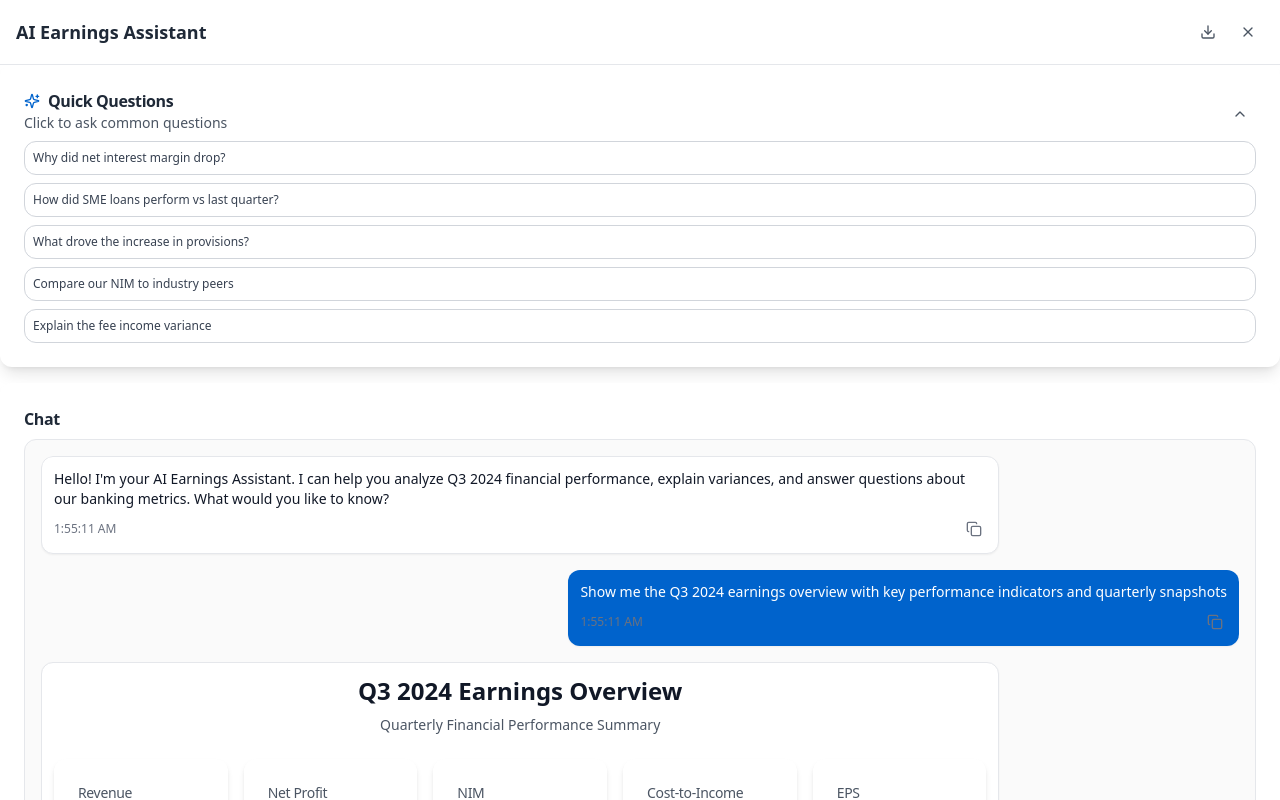
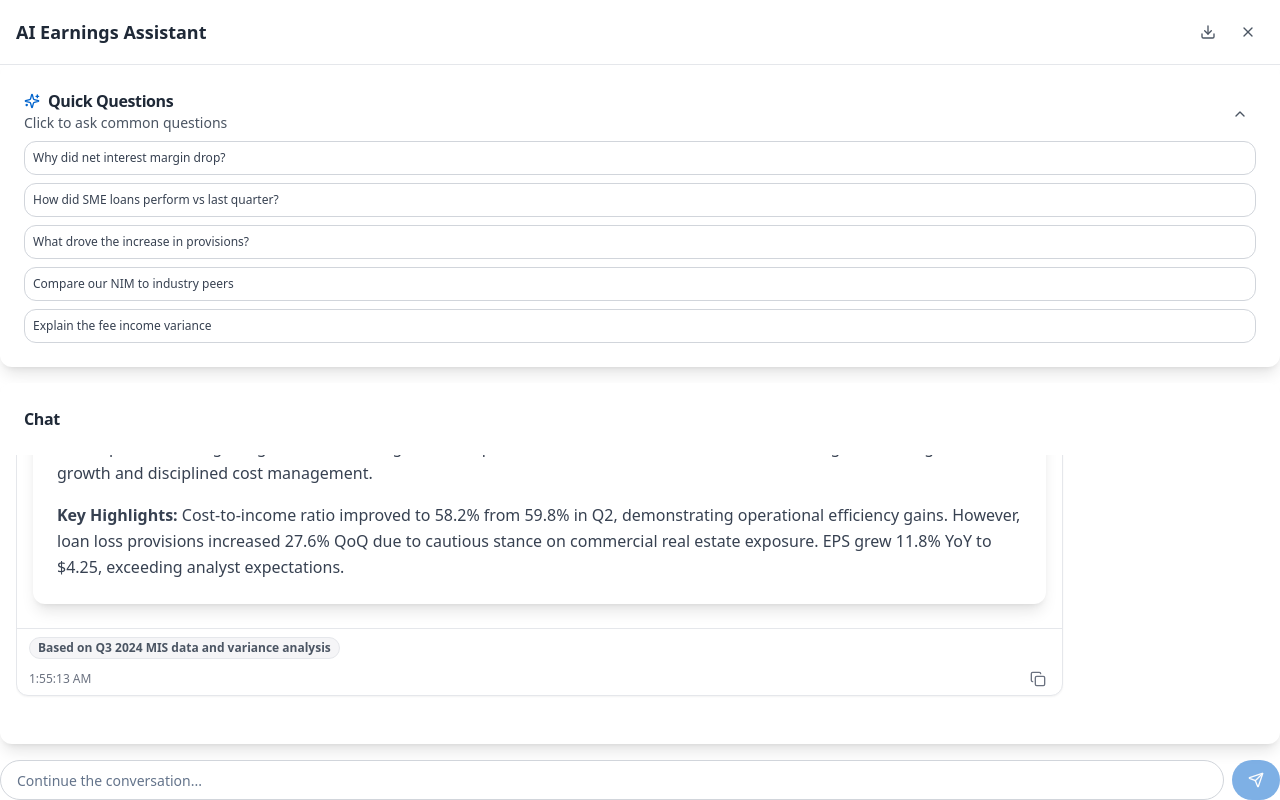
Before and after one commit to arunchangotra/project, a Next.js app: page / in a window 1280 px wide. Both pictures are taken after a click on the element 298 px from the left and 790 px from the top of the page. Shown: the top 800 px of the page. Built offline with nearby package versions, Linux system fonts and the light colour scheme.

Commit message:
fix: enhance chat window scroll functionality
Fix chat scroll issues with smooth auto-scroll and layout fixes.

#VERCEL_SKIP

Co-authored-by: Arun Changotra <109659502+arunchangotra@users.noreply.github.com>

```diff
--- a/app/globals.css
+++ b/app/globals.css
@@ -80,3 +80,29 @@
     -moz-osx-font-smoothing: grayscale;
   }
 }
+
+/* Custom scrollbar styles for smooth scrolling */
+@layer utilities {
+  .scroll-smooth {
+    scroll-behavior: smooth;
+  }
+
+  /* Custom scrollbar for webkit browsers */
+  .custom-scrollbar::-webkit-scrollbar {
+    width: 6px;
+  }
+
+  .custom-scrollbar::-webkit-scrollbar-track {
+    background: #f1f5f9;
+    border-radius: 3px;
+  }
+
+  .custom-scrollbar::-webkit-scrollbar-thumb {
+    background: #cbd5e1;
+    border-radius: 3px;
+  }
+
+  .custom-scrollbar::-webkit-scrollbar-thumb:hover {
+    background: #94a3b8;
+  }
+}
--- a/components/chat-interface.tsx
+++ b/components/chat-interface.tsx
@@ -2,7 +2,7 @@
 
 import type React from "react"
 
-import { useState, useEffect } from "react"
+import { useState, useEffect, useRef } from "react"
 import { Card, CardContent, CardDescription, CardHeader, CardTitle } from "@/components/ui/card"
 import { Button } from "@/components/ui/button"
 import { Input } from "@/components/ui/input"
@@ -215,6 +215,19 @@ export function ChatInterface({ isMaximized, initialMessage }: ChatInterfaceProp
   const [isLoading, setIsLoading] = useState(false)
   const [showQuickQuestions, setShowQuickQuestions] = useState(true)
 
+  // Ref for auto-scrolling to bottom
+  const messagesEndRef = useRef<HTMLDivElement>(null)
+  const scrollAreaRef = useRef<HTMLDivElement>(null)
+
+  // Auto-scroll to bottom when new messages are added
+  const scrollToBottom = () => {
+    messagesEndRef.current?.scrollIntoView({ behavior: "smooth" })
+  }
+
+  useEffect(() => {
+    scrollToBottom()
+  }, [messages])
+
   // Effect to handle initial message from feature cards
   useEffect(() => {
     if (initialMessage) {
@@ -303,9 +316,11 @@ export function ChatInterface({ isMaximized, initialMessage }: ChatInterfaceProp
   }
 
   return (
-    <div className="flex flex-col h-full">
+    <div className="flex flex-col h-full max-h-screen">
+      {/* Quick Questions Card - Fixed at top */}
       {isMaximized && (
-        <Card className="shadow-lg rounded-xl border-none mb-4">
+        <div className="flex-shrink-0 mb-4">
+          <Card className="shadow-lg rounded-xl border-none">
             <CardHeader className="pb-2 flex flex-row items-center justify-between">
               <div>
                 <CardTitle className="text-base font-semibold flex items-center space-x-2 text-gray-800">
@@ -342,29 +357,36 @@ export function ChatInterface({ isMaximized, initialMessage }: ChatInterfaceProp
               </CardContent>
             )}
           </Card>
+        </div>
       )}
 
-      <Card className="shadow-lg rounded-xl border-none flex flex-col flex-1">
-        <CardHeader className="pb-2">
+      {/* Chat Messages Area - Scrollable */}
+      <div className="flex-1 min-h-0">
+        <Card className="shadow-lg rounded-xl border-none h-full flex flex-col">
+          <CardHeader className="pb-2 flex-shrink-0">
             <CardTitle className="text-base font-semibold text-gray-800">Chat</CardTitle>
           </CardHeader>
-        <CardContent className="flex flex-col flex-1 space-y-4">
-          <ScrollArea className="flex-1 w-full border border-gray-200 rounded-xl p-4 bg-apple-gray-50">
-            <div className="space-y-4">
+          <CardContent className="flex-1 flex flex-col min-h-0 p-4">
+            <ScrollArea ref={scrollAreaRef} className="flex-1 w-full pr-4" style={{ height: "calc(100vh - 300px)" }}>
+              <div className="space-y-4 pb-4">
                 {messages.map((message) => (
                   <div key={message.id} className={`flex ${message.type === "user" ? "justify-end" : "justify-start"}`}>
                     <div
-                    className={`max-w-[80%] rounded-xl p-3 shadow-sm ${
+                      className={`max-w-[85%] rounded-xl shadow-sm ${
                         message.type === "user"
-                        ? "bg-apple-blue-600 text-white"
+                          ? "bg-apple-blue-600 text-white p-3"
                           : "bg-white text-gray-900 border border-gray-200"
                       }`}
                     >
-                    <div className="text-sm">
-                      {typeof message.content === "string" ? message.content : message.content}
+                      <div className={message.type === "user" ? "text-sm" : ""}>
+                        {typeof message.content === "string" ? (
+                          <div className="p-3">{message.content}</div>
+                        ) : (
+                          <div className="p-4">{message.content}</div>
+                        )}
                       </div>
                       {message.citation && (
-                      <div className="mt-2 pt-2 border-t border-gray-200 text-gray-500 text-xs">
+                        <div className="mt-2 pt-2 border-t border-gray-200 text-gray-500 text-xs px-3">
                           <Badge
                             variant="secondary"
                             className="rounded-full px-2 py-0.5 bg-apple-gray-100 text-gray-600 border-gray-200"
@@ -373,7 +395,7 @@ export function ChatInterface({ isMaximized, initialMessage }: ChatInterfaceProp
                           </Badge>
                         </div>
                       )}
-                    <div className="flex items-center justify-between mt-2">
+                      <div className="flex items-center justify-between mt-2 px-3 pb-1">
                         <div className="text-xs text-gray-500">{message.timestamp.toLocaleTimeString()}</div>
                         <Button
                           variant="ghost"
@@ -389,7 +411,7 @@ export function ChatInterface({ isMaximized, initialMessage }: ChatInterfaceProp
                 ))}
                 {isLoading && (
                   <div className="flex justify-start">
-                  <div className="bg-white rounded-xl p-3 shadow-sm border border-gray-200">
+                    <div className="bg-white rounded-xl p-4 shadow-sm border border-gray-200">
                       <div className="flex space-x-1">
                         <div className="w-2 h-2 bg-gray-400 rounded-full animate-bounce"></div>
                         <div
@@ -404,11 +426,17 @@ export function ChatInterface({ isMaximized, initialMessage }: ChatInterfaceProp
                     </div>
                   </div>
                 )}
+                {/* Invisible div for auto-scroll target */}
+                <div ref={messagesEndRef} />
               </div>
             </ScrollArea>
+          </CardContent>
+        </Card>
+      </div>
 
-          {/* Input field for continued conversation within the chat */}
-          <div className="flex space-x-2 mt-4">
+      {/* Input Area - Fixed at bottom */}
+      <div className="flex-shrink-0 mt-4">
+        <div className="flex space-x-2">
           <Input
             value={input}
             onChange={(e) => setInput(e.target.value)}
@@ -420,13 +448,12 @@ export function ChatInterface({ isMaximized, initialMessage }: ChatInterfaceProp
           <Button
             onClick={() => handleSend(input)}
             disabled={isLoading || !input.trim()}
-              className="rounded-full bg-apple-blue-600 hover:bg-apple-blue-700"
+            className="rounded-full bg-apple-blue-600 hover:bg-apple-blue-700 flex-shrink-0"
           >
             <Send className="h-4 w-4" />
           </Button>
         </div>
-        </CardContent>
-      </Card>
+      </div>
     </div>
   )
 }
```
Lines whose indentation alone changed are shown as unchanged.
